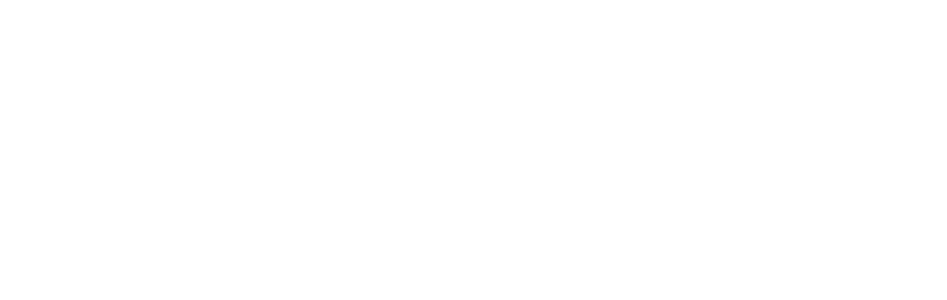
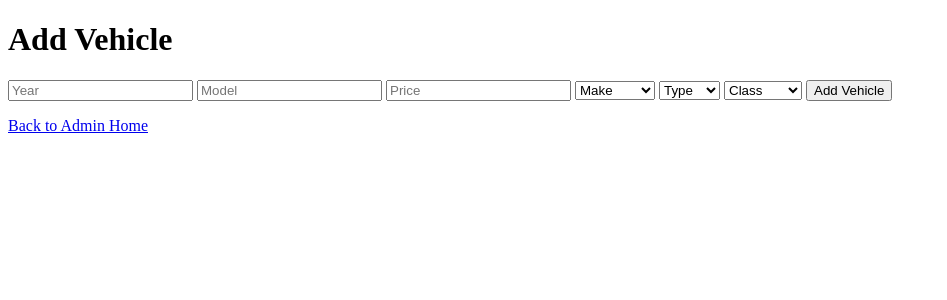
Before and after one commit to hghlnd/zippyautos, a PHP site: page /admin/vehicles.php in a window 1280 px wide. Before the commit the part shown is empty. Shown: the top 300 px of the page, without its empty margins (0-947 px from the left). Run offline with PHP 8.4, Linux system fonts and the light colour scheme; data comes from the database, SQL or seed files in the repository.

Commit message:
Update vehicles.php

```diff
--- a/admin/vehicles.php
+++ b/admin/vehicles.php
@@ -1,3 +1,56 @@
 <?php
-// Full working add vehicle page code
+require_once '../models/database.php';
+require_once '../models/vehicles_db.php';
+require_once '../models/makes_db.php';
+require_once '../models/types_db.php';
+require_once '../models/classes_db.php';
+
+if ($_SERVER['REQUEST_METHOD'] === 'POST') {
+    $year = (int)$_POST['year'];
+    $model = trim($_POST['model']);
+    $price = (float)$_POST['price'];
+    $make_id = (int)$_POST['make_id'];
+    $type_id = (int)$_POST['type_id'];
+    $class_id = (int)$_POST['class_id'];
+    if ($year && $model && $price && $make_id && $type_id && $class_id) {
+        add_vehicle($year, $model, $price, $make_id, $type_id, $class_id);
+        header("Location: vehicles.php");
+        exit;
+    }
+}
+$makes = get_all_makes();
+$types = get_all_types();
+$classes = get_all_classes();
 ?>
+<!DOCTYPE html>
+<html>
+<head><title>Add Vehicle</title></head>
+<body>
+<h1>Add Vehicle</h1>
+<form method="post">
+  <input type="number" name="year" placeholder="Year" required>
+  <input type="text" name="model" placeholder="Model" required>
+  <input type="number" step="0.01" name="price" placeholder="Price" required>
+  <select name="make_id" required>
+    <option value="">Make</option>
+    <?php foreach ($makes as $make): ?>
+    <option value="<?= $make['makeID'] ?>"><?= $make['make'] ?></option>
+    <?php endforeach; ?>
+  </select>
+  <select name="type_id" required>
+    <option value="">Type</option>
+    <?php foreach ($types as $type): ?>
+    <option value="<?= $type['typeID'] ?>"><?= $type['type'] ?></option>
+    <?php endforeach; ?>
+  </select>
+  <select name="class_id" required>
+    <option value="">Class</option>
+    <?php foreach ($classes as $class): ?>
+    <option value="<?= $class['classID'] ?>"><?= $class['class'] ?></option>
+    <?php endforeach; ?>
+  </select>
+  <button type="submit">Add Vehicle</button>
+</form>
+<p><a href="index.php">Back to Admin Home</a></p>
+</body>
+</html>
```
